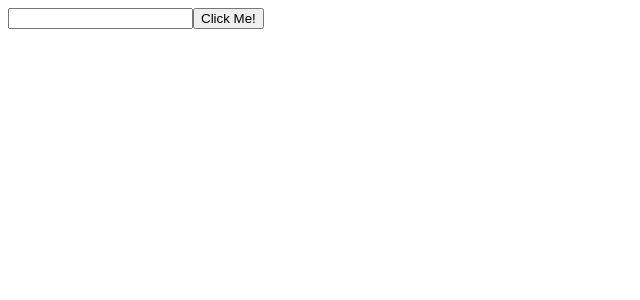
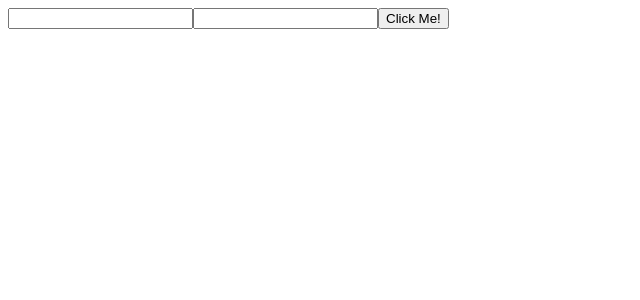
Before and after one commit to ejayjordan/Week-14-Assignment, a Next.js app: page / in a window 1280 px wide. Shown: the top 300 px of the page, without its empty margins (0-640 px from the left). Built offline with nearby package versions, Linux system fonts and the light colour scheme.

Commit message:
slight adjustments while correcting page.tsx

```diff
--- a/src/app/page.tsx
+++ b/src/app/page.tsx
@@ -1,18 +1,21 @@
 'use client'
-import { use, useState } from "react";
+import { SetStateAction, use, useState } from "react";
 
 export default function Home() {
 
   const [count, setCount] = useState();
 
   return (
-  <div className="grid grid-rows-[20px_1fr_20px] items-center justify">
+    <div>
+      <input id='inputDisplay' data-testid='inputDisplay'/>
+      <input id='inputText' data-testid='inputText' defaultValue={count}/>
+      <button onClick={()=> buttonClick(document.getElementById("inputDisplay").value)}>
+          Click Me!
+        </button>
 
-    <input role="inputText" type="text" value={count}></input>
-    <button type="submit" value="submit" onClick={() => {
-      setCount(count)
-    }}>Click Me!</button>
-
-  </div>
+    </div>
   );
+  function buttonClick(count: SetStateAction<undefined>){
+    setCount(count)
+  }
 }
```
Also changed, not shown: 1 other file (tests, documents, lock files or other folders).
